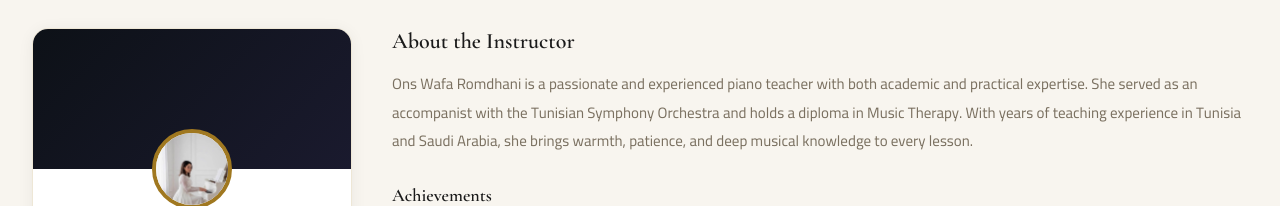
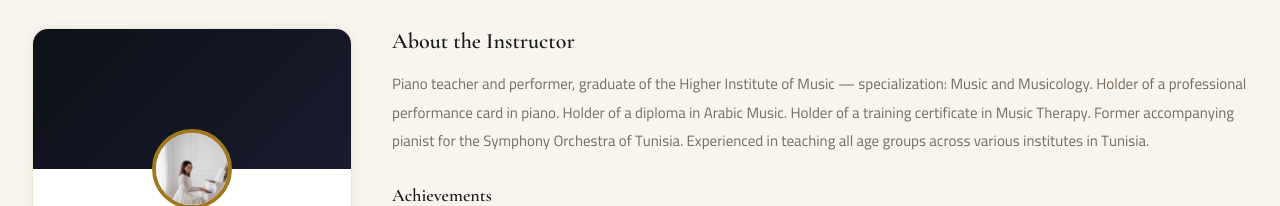
Before and after one commit to abirdakhlaoui/pianoud, a Next.js app: page /instructors in a window 1280 px wide. Shown: the part 461-667 px from the top of the page. Built offline with nearby package versions, Linux system fonts and the light colour scheme; no server answers.

Commit message:
Update Ons Wafa Romdhani biography (AR + EN)

```diff
--- a/src/app/instructors/page.tsx
+++ b/src/app/instructors/page.tsx
@@ -11,8 +11,8 @@ const INSTRUCTORS = [
     photo:"/ons.jpeg",
     rating:4.9, students:2042, totalCourses:5,
     instrument:"PIANO",
-    bio_en:"Ons Wafa Romdhani is a passionate and experienced piano teacher with both academic and practical expertise. She served as an accompanist with the Tunisian Symphony Orchestra and holds a diploma in Music Therapy. With years of teaching experience in Tunisia and Saudi Arabia, she brings warmth, patience, and deep musical knowledge to every lesson.",
-    bio_ar:"أنس وفاء رمضاني مدرّسة بيانو شغوفة وذات خبرة أكاديمية وعملية عميقة. عملت عازفة مرافقة مع الأوركسترا السيمفونية التونسية وتحمل دبلوم العلاج بالموسيقى. بسنوات من التدريس في تونس والمملكة العربية السعودية، تجلب الدفء والصبر والمعرفة الموسيقية العميقة لكل درس.",
+    bio_en:"Piano teacher and performer, graduate of the Higher Institute of Music — specialization: Music and Musicology. Holder of a professional performance card in piano. Holder of a diploma in Arabic Music. Holder of a training certificate in Music Therapy. Former accompanying pianist for the Symphony Orchestra of Tunisia. Experienced in teaching all age groups across various institutes in Tunisia.",
+    bio_ar:"أستاذة وعازفة بيانو خريجة المعهد العالي للموسيقى – اختصاص: موسيقى وعلوم موسيقية. متحصّلة على بطاقة احتراف في العزف على آلة البيانو. متحصّلة على ديبلوم الموسيقى العربية. متحصّلة على شهادة تدريب في العلاج بالموسيقى (Music Therapy). عازفة بيانو مرافقة للأوركسترا السمفونيّة بتونس سابقاً. خبرة تدريس جميع الفئات العمريّة بمختلف المعاهد في تونس.",
     specialties_en:["Classical Piano","Arabic Music","Music Theory","Piano for Kids","Music Reading"],
     specialties_ar:["البيانو الكلاسيكي","الموسيقى العربية","نظرية الموسيقى","بيانو الأطفال","قراءة النوتة"],
     courses:[
```
